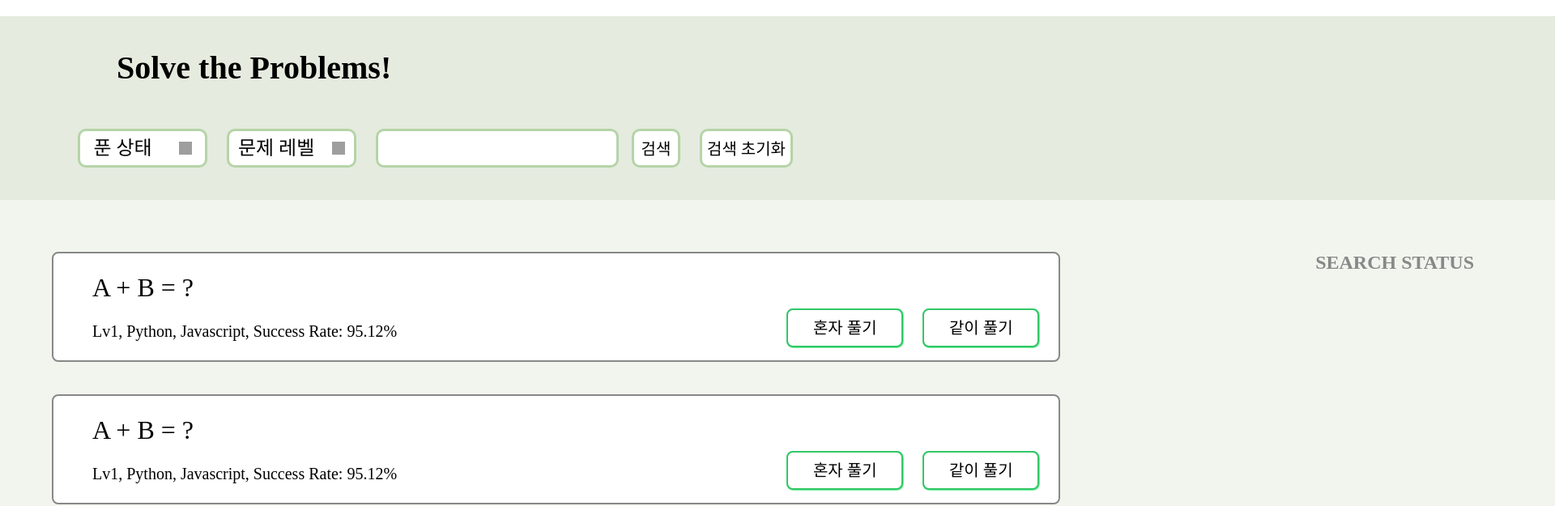
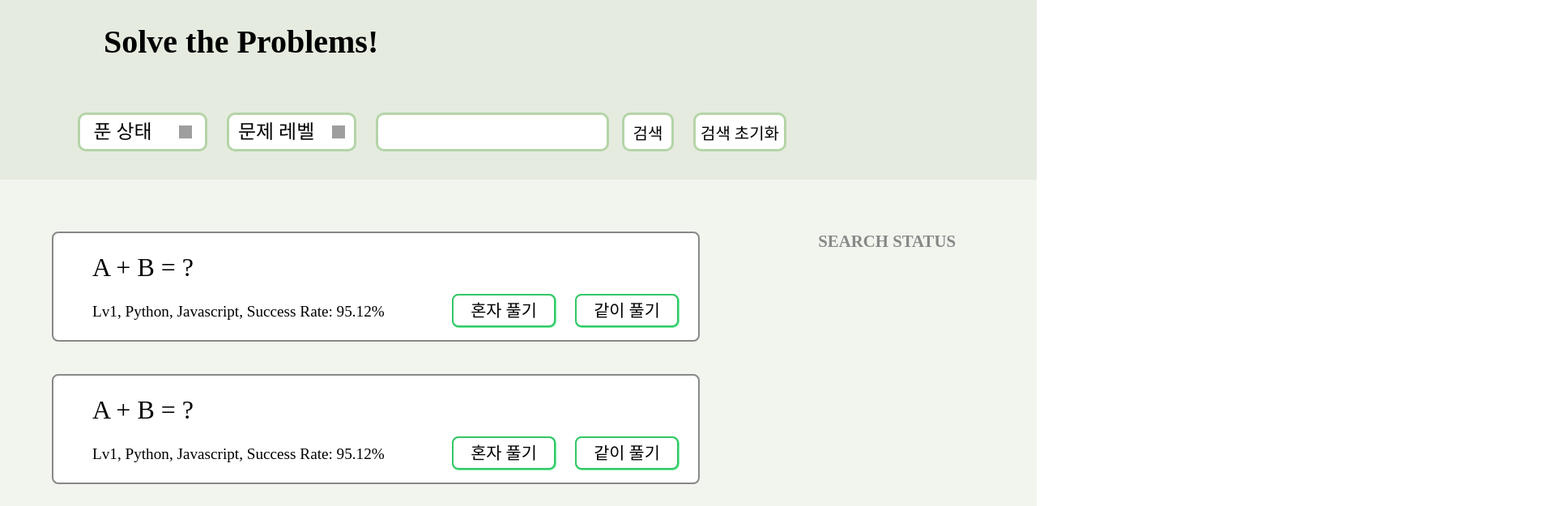
Before and after one commit to boostcampwm-2022/Web31-CamperRank, a React (Vite) app in the folder frontend/: page /problems in a window 1280 px wide. Shown: the part 140-765 px from the top of the page at 81% size, 1920 px wide, since content can reach past the window. Built offline with nearby package versions, Linux system fonts and the light colour scheme; grey boxes are pictures that could not be loaded.

Commit message:
feat: 문제리스트 페이지 레이아웃 크기 재설정

```diff
--- a/frontend/src/components/Home/ProblemList/Problem.tsx
+++ b/frontend/src/components/Home/ProblemList/Problem.tsx
@@ -65,7 +65,7 @@ const Button = styled.button`
   text-align: center;
   cursor: pointer;
   &: hover {
-    background: #6e9f7d;
+    background: #aad4b6;
     color: white;
     font-weight: bold;
     box-shadow: 2px 2px 2px 2px #b9b9b9;
--- a/frontend/src/components/ProblemList/List/List.tsx
+++ b/frontend/src/components/ProblemList/List/List.tsx
@@ -14,8 +14,8 @@ const ListWrapper = styled.div`
   display: flex;
   align-items: center;
   flex-direction: column;
-  padding: 64px;
-  gap: 40px;
+  padding: 4rem;
+  gap: 2.5rem;
   height: 100%;
   position: relative;
 `;
--- a/frontend/src/components/ProblemList/List/PageController.tsx
+++ b/frontend/src/components/ProblemList/List/PageController.tsx
@@ -14,14 +14,14 @@ interface pageProps {
 
 const ControllerWrapper = styled.div`
   position: absolute;
-  bottom: 48px;
+  bottom: 3rem;
   display: flex;
-  gap: 20px;
+  gap: 1.5rem;
 `;
 
 const SliderImage = styled.img`
-  height: 16x;
-  width: 16px;
+  height: 2rem;
+  width: 1rem;
   border-radius: 15px;
   object-fit: cover;
   cursor: pointer;
@@ -29,13 +29,14 @@ const SliderImage = styled.img`
 
 const PageWrapper = styled.div`
   display: flex;
-  gap: 12px;
+  gap: 0.7rem;
 `;
 
 const Page = styled.div`
-  font-size: 32px;
-  line-height: 32px;
+  font-size: 2rem;
+  line-height: 2rem;
   font-weight: 400;
+  color: gray;
   cursor: pointer;
 `;
 
--- a/frontend/src/components/ProblemList/List/Problem.tsx
+++ b/frontend/src/components/ProblemList/List/Problem.tsx
@@ -4,53 +4,66 @@ import { ProblemType } from "@types";
 
 const ProblemWrapper = styled.div`
   width: 100%;
-  height: 136px;
+  height: 8.5rem;
   border: 2px solid #888888;
   border-radius: 8px;
   background: #fff;
   position: relative;
+  min-width: 800px;
+  &: hover {
+    background: #e6f3ea;
+    border: none;
+    box-shadow: 3px 3px 3px 3px #b9b9b9;
+  }
 `;
 
 const Title = styled.div`
   position: absolute;
-  top: 24px;
-  left: 48px;
+  top: 1.5rem;
+  left: 3rem;
   font-style: normal;
   font-weight: 500;
-  font-size: 32px;
+  font-size: 2rem;
 `;
 
 const Description = styled.div`
   position: absolute;
-  bottom: 24px;
-  left: 48px;
+  bottom: 1.5rem;
+  left: 3rem;
   font-style: normal;
   font-weight: 500;
-  font-size: 20px;
+  font-size: 1.2rem;
   text-align: center;
 `;
 
 const ButtonWrapper = styled.div`
   position: absolute;
-  bottom: 16px;
-  right: 24px;
+  bottom: 1rem;
+  right: 1.5rem;
   display: flex;
-  gap: 24px;
+  gap: 1.5rem;
 `;
 
 const Button = styled.button`
   border: none;
   outline: none;
-  width: 144px;
-  height: 48px;
+  width: 8rem;
+  height: 2.6rem;
   border: 2px solid #32c766;
   border-radius: 8px;
   background: #fff;
   font-weight: 500;
-  font-size: 20px;
-  line-height: 24px;
+  font-size: 1.3rem;
+  line-height: 1.5rem;
   text-align: center;
   box-shadow: 0.5px 0.5px 0.5px 0.5px #75efa2;
+  &: hover {
+    background: #aad4b6;
+    color: white;
+    font-weight: bold;
+    box-shadow: 2px 2px 2px 2px #b9b9b9;
+    border: none;
+  }
 `;
 
 const Problem = ({ problem }: ProblemType) => {
--- a/frontend/src/components/ProblemList/List/SearchBox.tsx
+++ b/frontend/src/components/ProblemList/List/SearchBox.tsx
@@ -8,14 +8,14 @@ const SearchWrapper = styled.div`
   width: fit-content;
   display: flex;
   flex-direction: column;
-  gap: 16px;
-  margin-top: 64px;
-  margin-right: 64px;
+  gap: 1rem;
+  margin-top: 4rem;
+  margin-right: 4rem;
 `;
 
 const Title = styled.div`
   color: #888;
-  font-size: 24px;
+  font-size: 1.3rem;
   font-weight: bold;
   margin-right: 36px;
 `;
@@ -26,20 +26,20 @@ const Box = styled.div`
 `;
 
 const Search = styled.div`
-  width: 176px;
-  height: 50px;
+  width: 10rem;
+  height: 2.7rem;
   border: 3px solid #b5d4a8;
   border-radius: 8px;
   background: #fff;
-  font-size: 24px;
+  font-size: 1.5rem;
   text-align: center;
-  line-height: 50px;
-  margin-left: 32px;
+  line-height: 2.5rem;
+  margin-left: 2rem;
 `;
 
 const DeleteIcon = styled.img`
-  width: 24px;
-  height: 24px;
+  width: 1.5rem;
+  height: 1.5rem;
   filter: invert(0.3);
   cursor: pointer;
 `;
--- a/frontend/src/components/ProblemList/SearchFilter/Filter.tsx
+++ b/frontend/src/components/ProblemList/SearchFilter/Filter.tsx
@@ -7,24 +7,27 @@ import { useRecoilState } from "recoil";
 import { filterState } from "../../../recoils";
 
 const FilterWrapper = styled.div`
-  width: 160px;
-  height: 48px;
+  width: 10rem;
+  height: 3rem;
   border: 3px solid #b5d4a8;
   border-radius: 10px;
   background: #fff;
   text-align: center;
   font-weight: 500;
-  font-size: 24px;
-  line-height: 48px;
+  font-size: 1.5rem;
+  line-height: 3rem;
   display: flex;
   align-items: center;
   justify-content: space-around;
   position: relative;
+  &: hover {
+    border: 3px solid #80a471;
+  }
 `;
 
 const ModalButton = styled.img`
-  width: 16px;
-  height: 16px;
+  width: 1rem;
+  height: 1rem;
   cursor: pointer;
 `;
 
--- a/frontend/src/components/ProblemList/SearchFilter/Modal.tsx
+++ b/frontend/src/components/ProblemList/SearchFilter/Modal.tsx
@@ -12,7 +12,7 @@ type ModalElements = {
 const ModalWrapper = styled.div`
   width: 100%;
   position: absolute;
-  top: 48px;
+  top: 3rem;
   border: 2px solid #c6dfbb;
   background: rgba(256, 256, 256, 0.8);
   border-radius: 10px;
--- a/frontend/src/components/ProblemList/SearchFilter/Search.tsx
+++ b/frontend/src/components/ProblemList/SearchFilter/Search.tsx
@@ -4,25 +4,27 @@ import { useRecoilState } from "recoil";
 import { filterState } from "../../../recoils";
 
 const SearchWrapper = styled.div`
-  height: 48px;
-  width: 376px;
+  height: 3rem;
   display: flex;
   align-items: center;
   gap: 16px;
-  font-size: 24px;
+  font-size: 1rem;
   cursor: pointer;
 `;
 
 const SearchInput = styled.input`
-  width: 300px;
-  height: 48px;
+  width: 18rem;
+  height: 3rem;
   cursor: pointer;
   outline: none;
   border: 3px solid #b5d4a8;
   border-radius: 10px;
   text-align: right;
-  font-size: 24px;
-  padding-right: 8px;
+  font-size: 1.5rem;
+  padding-right: 0.5rem;
+  &: hover {
+    border: 3px solid #80a471;
+  }
 `;
 
 const SearchButton = styled.button`
@@ -32,9 +34,12 @@ const SearchButton = styled.button`
   border: 3px solid #b5d4a8;
   border-radius: 10px;
   font-size: 20px;
-  height: 48px;
+  height: 3rem;
   cursor: pointer;
-  width: 72px;
+  width: 4rem;
+  &: hover {
+    border: 3px solid #80a471;
+  }
 `;
 
 const Search = () => {
--- a/frontend/src/components/ProblemList/SearchFilter/SearchFilter.tsx
+++ b/frontend/src/components/ProblemList/SearchFilter/SearchFilter.tsx
@@ -8,27 +8,26 @@ import { filterState } from "../../../recoils";
 
 const FiltersWrapper = styled.div`
   width: 100%;
-  height: 256px;
+  height: 15rem;
   position: relative;
   background: #e5ebdf;
 `;
 
 const FilterTitle = styled.div`
   font-weight: 700;
-  font-size: 40px;
+  font-size: 2.5rem;
   position: absolute;
-  top: 40px;
-  left: 144px;
+  top: 2.5rem;
+  left: 8rem;
 `;
 
 const FilterContent = styled.div`
   position: absolute;
-  bottom: 24px;
-  left: 96px;
-  width: 900px;
-  height: 80px;
+  bottom: 1.2rem;
+  left: 6rem;
+  height: 5rem;
   display: flex;
-  gap: 24px;
+  gap: 1.5rem;
   align-items: center;
 `;
 
@@ -41,6 +40,9 @@ const Button = styled.button`
   font-size: 20px;
   height: 48px;
   cursor: pointer;
+  &: hover {
+    border: 3px solid #80a471;
+  }
 `;
 
 const SearchFilter = () => {
--- a/frontend/src/pages/ProblemList.tsx
+++ b/frontend/src/pages/ProblemList.tsx
@@ -8,28 +8,29 @@ import { filterState } from "../recoils";
 import problems from "../utils/ProblemsDummy";
 
 const MainWrapper = styled.div`
-  width: 1920px;
-  height: 2160px;
+  width: 100%;
+  height: 135rem;
   margin: 0 auto;
   display: flex;
   flex-direction: column;
+  min-width: 1100px;
 `;
 
 const HeaderWrapper = styled.div`
   width: 100%;
-  height: 160px;
+  height: 8rem;
 `;
 
 const ListWrapper = styled.div`
   width: 100%;
-  height: 1600px;
+  height: 95rem;
   background: #f1f5ee;
   display: flex;
 `;
 
 const FooterWrapper = styled.div`
   width: 100%;
-  height: 400px;
+  height: 20rem;
 `;
 
 const ProblemList = () => {
```
